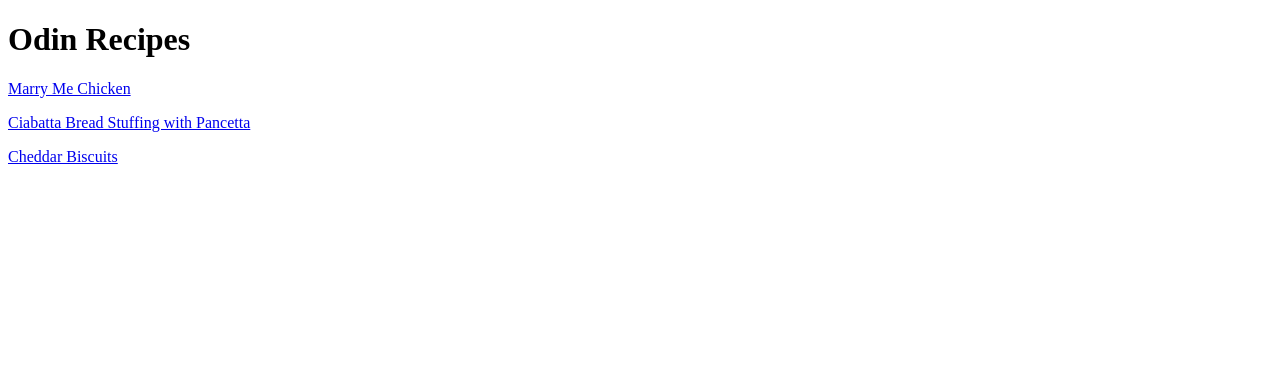
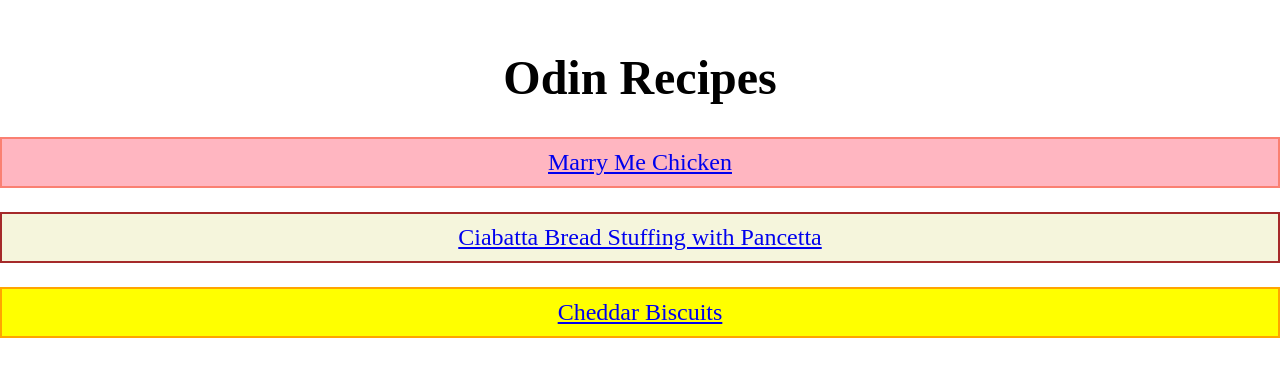
Before and after one commit to pdpablo29/odin-recipes, a plain HTML site: page index.html in a window 1280 px wide. Drawn offline with Linux system fonts and the light colour scheme.

Commit message:
UPDATE INDEX AND STYLE FILES Adding some padding, borders, and other design to the block elements

```diff
--- a/index.html
+++ b/index.html
@@ -4,13 +4,15 @@
     <meta charset="UTF-8">
     <meta name="viewport" content="width=device-width, initial-scale=1.0">
     <title>Recipes</title>
+    <link rel="stylesheet" href="style.css">
 </head>
 <body>
     <h1>Odin Recipes</h1>
-    <p><a href="./marry-me-chicken.html">Marry Me Chicken</a></p>
-    <p><a href="./stuffing.html">Ciabatta Bread Stuffing with Pancetta</a></p>
-    <p><a href="./biscuits.html">Cheddar Biscuits</a></p>
-
+    <div class="recipes">
+    <p class="chicken"><a href="./marry-me-chicken.html">Marry Me Chicken</a></p>
+    <p class="stuffing"><a href="./stuffing.html">Ciabatta Bread Stuffing with Pancetta</a></p>
+    <p class="biscuits"><a href="./biscuits.html">Cheddar Biscuits</a></p>
+    </div>
 
 </body>
 </html>
--- /dev/null
+++ b/style.css
@@ -0,0 +1,22 @@
+body {
+    text-align: center;
+    font-size: 24px;
+    padding: 10px 0;
+    margin: 8px 0;
+
+}
+.chicken {
+    background-color: lightpink;
+    border: 2px solid salmon;
+    padding: 10px 0;
+}
+.stuffing {
+    background-color: beige;
+    border: 2px solid brown;
+    padding: 10px 0
+}
+.biscuits {
+    padding: 10px 0;
+    background-color: yellow;
+    border: 2px solid orange;
+}
```
